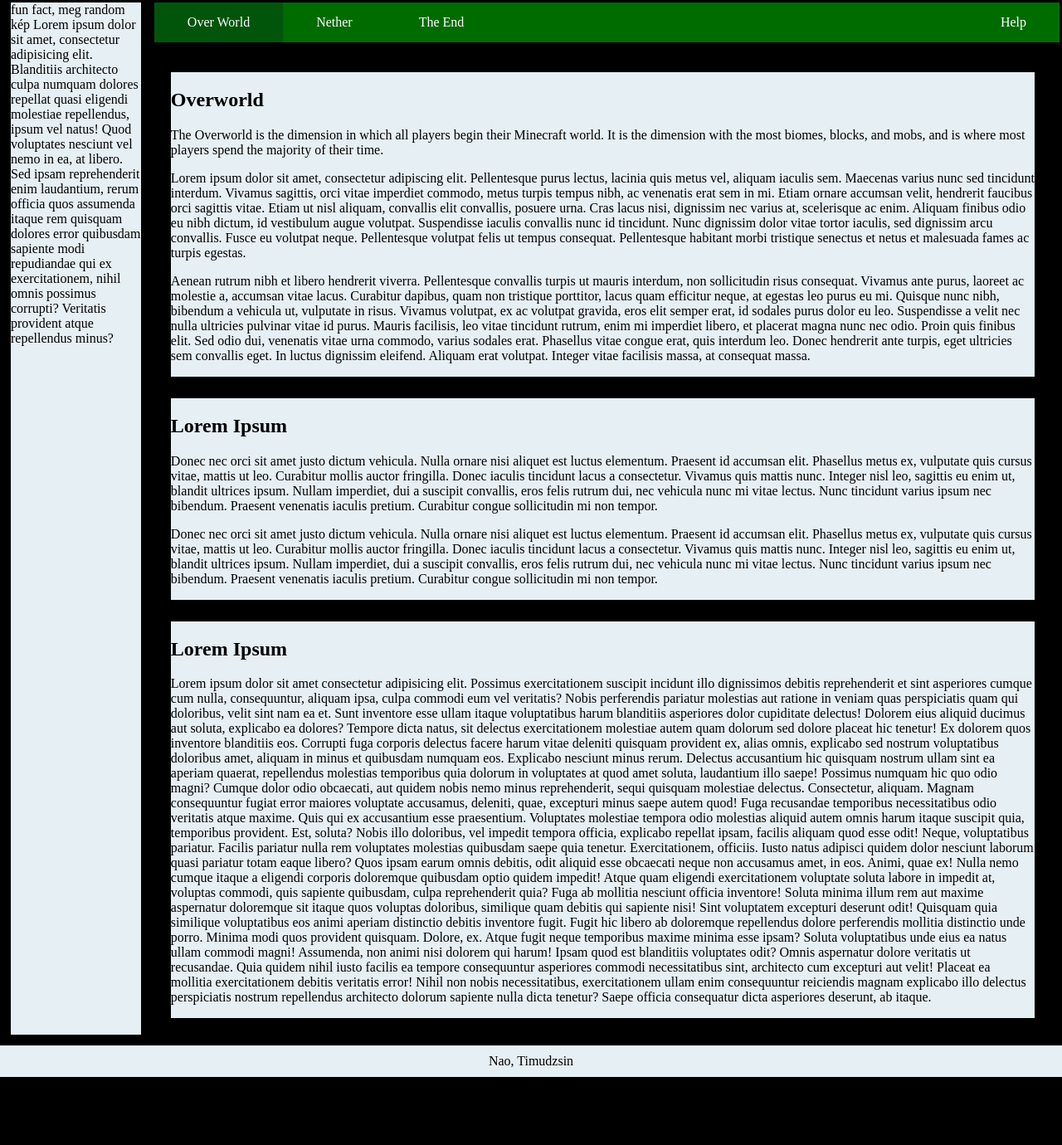
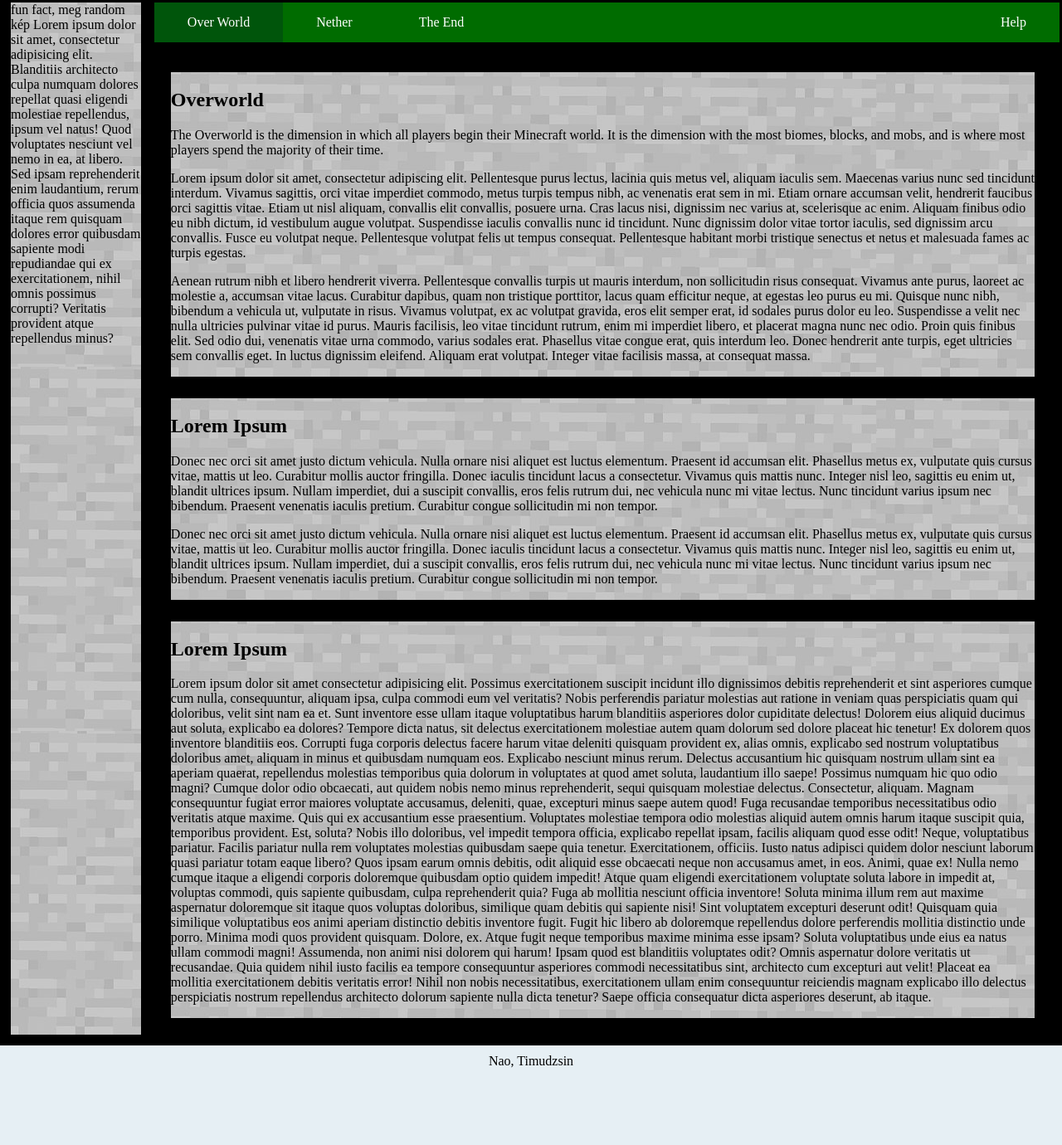
Before and after one commit to Nao529/kozoswebfeladat, a plain HTML site: page index.html in a window 1280 px wide. Shown: the part 74-1454 px from the top of the page at 83% size. Before the commit the page ends 1372 px from the top, so only its background shows below. Drawn offline with Linux system fonts and the light colour scheme.

Commit message:
h1, h2 es aside hatter

```diff
--- a/stilus.css
+++ b/stilus.css
@@ -96,11 +96,13 @@ main {
     margin: 20px;
     background-color: #e6eff4;
     border: 3px solid black;
+    background-image: url(kepek/bright_stone.png);
 }
 .h2 {
     margin: 20px;
     background-color: #e6eff4;
     border: 3px solid black;
+    background-image: url(kepek/bright_stone.png);
 }
 
 header {
@@ -120,12 +122,14 @@ aside {
     margin: 10px;
     margin-top: 0px;
     border: 3px solid black;
+    background-image: url(kepek/bright_stone.png);
 }
 footer {
     grid-area: fo;
     text-align: center;
     padding: 10px;
     background-color: #e6eff4;
+    height: 100px;
 }
 @media screen and (max-width:700px) {
     main {
```
Also changed, not shown: kepek/bright_stone.png (added).
